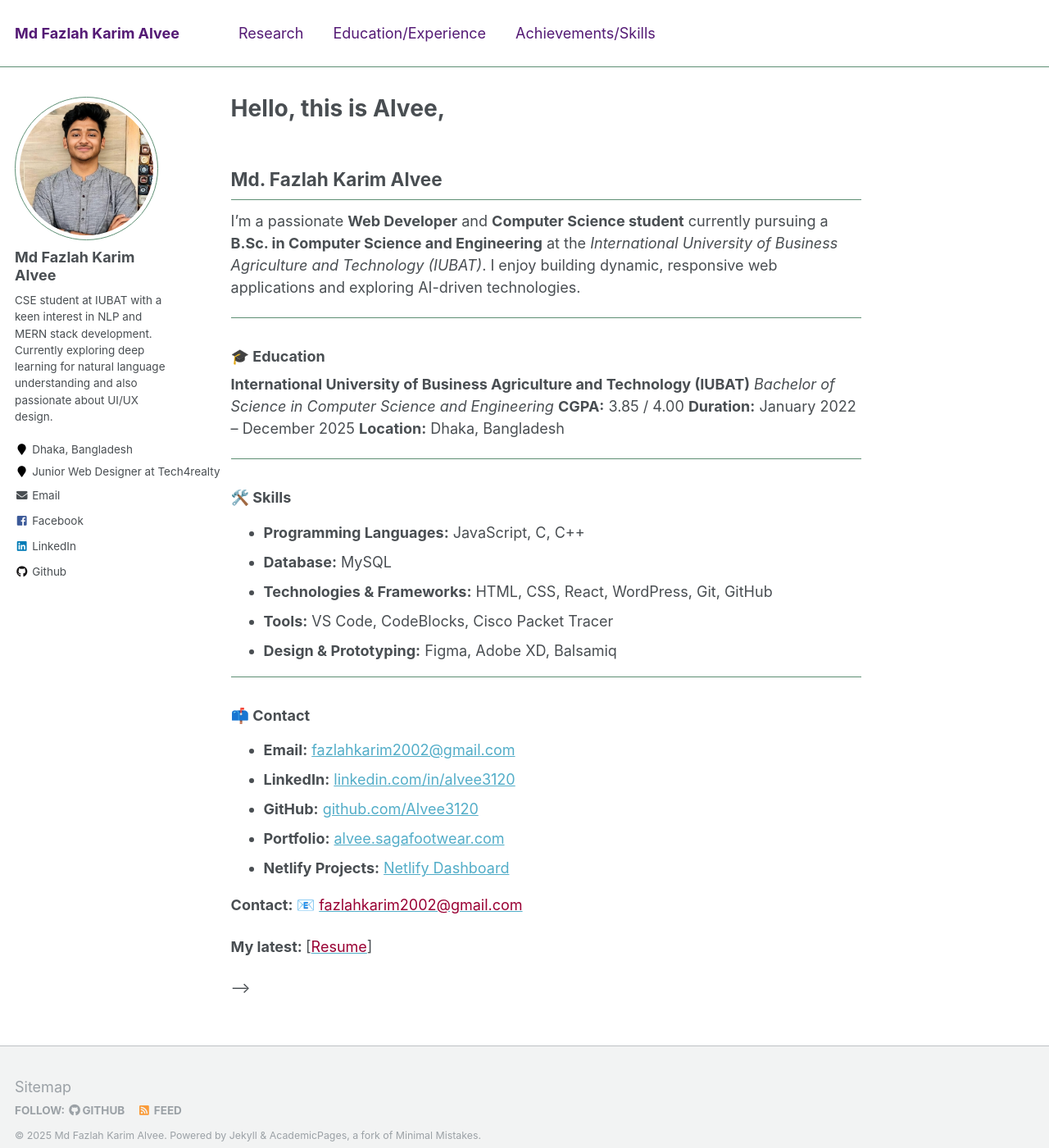
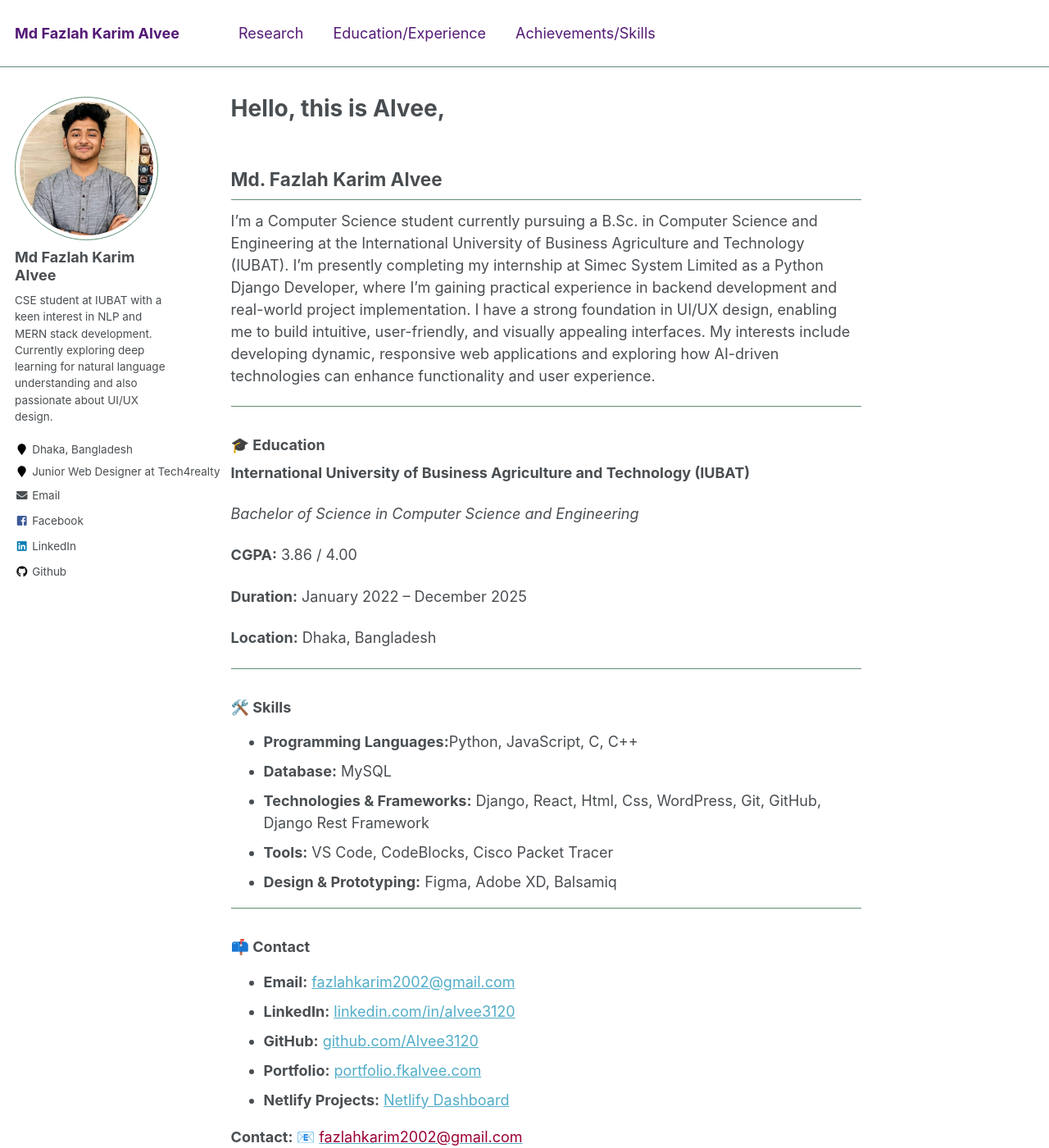
Before and after one commit to Alvee3120/alvee3120.github.io, a Jekyll site: the page built from _pages/about.md, in a window 1280 px wide and 1400 px high. Shown: the whole window at 82% size. Built offline with Jekyll 4.4.1, drawn with Linux system fonts in a browser that asks for light colours.

Commit message:
Revise about page with updated details and skills
Updated personal information, skills, and portfolio link.

```diff
--- a/_pages/about.md
+++ b/_pages/about.md
@@ -8,26 +8,32 @@ excerpt: "About me"
 
 ## Md. Fazlah Karim Alvee
 
-I’m a passionate **Web Developer** and **Computer Science student** currently pursuing a **B.Sc. in Computer Science and Engineering** at the *International University of Business Agriculture and Technology (IUBAT)*.
-I enjoy building dynamic, responsive web applications and exploring AI-driven technologies.
+I’m a Computer Science student currently pursuing a B.Sc. in Computer Science and Engineering at the International University of Business Agriculture and Technology (IUBAT).
+I’m presently completing my internship at Simec System Limited as a Python Django Developer, where I’m gaining practical experience in backend development and real-world project implementation.
+I have a strong foundation in UI/UX design, enabling me to build intuitive, user-friendly, and visually appealing interfaces.
+My interests include developing dynamic, responsive web applications and exploring how AI-driven technologies can enhance functionality and user experience.
 
 ---
 
 ### 🎓 Education
 
 **International University of Business Agriculture and Technology (IUBAT)**
+
 *Bachelor of Science in Computer Science and Engineering*
-**CGPA:** 3.85 / 4.00
+
+**CGPA:** 3.86 / 4.00
+
 **Duration:** January 2022 – December 2025
+
 **Location:** Dhaka, Bangladesh
 
 ---
 
 ### 🛠️ Skills
 
-* **Programming Languages:** JavaScript, C, C++
+* **Programming Languages:**Python, JavaScript, C, C++
 * **Database:** MySQL
-* **Technologies & Frameworks:** HTML, CSS, React, WordPress, Git, GitHub
+* **Technologies & Frameworks:** Django, React, Html, Css, WordPress, Git, GitHub, Django Rest Framework
 * **Tools:** VS Code, CodeBlocks, Cisco Packet Tracer
 * **Design & Prototyping:** Figma, Adobe XD, Balsamiq
 
@@ -38,7 +44,7 @@ I enjoy building dynamic, responsive web applications and exploring AI-driven te
 * **Email:** [fazlahkarim2002@gmail.com](mailto:fazlahkarim2002@gmail.com)
 * **LinkedIn:** [linkedin.com/in/alvee3120](https://www.linkedin.com/in/alvee3120/)
 * **GitHub:** [github.com/Alvee3120](https://github.com/Alvee3120)
-* **Portfolio:** [alvee.sagafootwear.com](https://alvee.sagafootwear.com/)
+* **Portfolio:** [portfolio.fkalvee.com](https://alvee.sagafootwear.com/)
 * **Netlify Projects:** [Netlify Dashboard](https://app.netlify.com/teams/fazlah-alvee20/projects)
 
 
@@ -186,7 +192,7 @@ I am a PhD student in the department of <a href="https://web.cs.dartmouth.edu/">
  I am enthusiastic about Multilingual and Multimodal NLP research. I am interested in exploring how existing resources of resource-rich languages can be effectively utilized to develop multilingual tools focusing on improving efficiency for low/zero-resource languages.
  I am interested in applying NLP techniques to extract meaningful information from social media and health data. I am also enthusiastic about Multimodal NLP particularly in designing models to effectively share features accross vairous modalities to improve their reasoning capability and . I am excited about problems like how we can build models that can efficiently fuse and meaningfully share features between multiple modalities (i.e. linguistic, acoustic, visual) to enable seamless interaction between intelligent machines and humans.
 -->
--->
+
  <!---
  Previously, I worked as an Assistant Professor at Chittagong University of Engineering and Technology <a href="https://www.cuet.ac.bd/">(CUET)</a>. While working on academic and extracurricular projects, I develop my skill in C, C++, Python, Java, Php, and Latex. Working on several group projects help me to get communication as well as planning skills.
 -->
```
